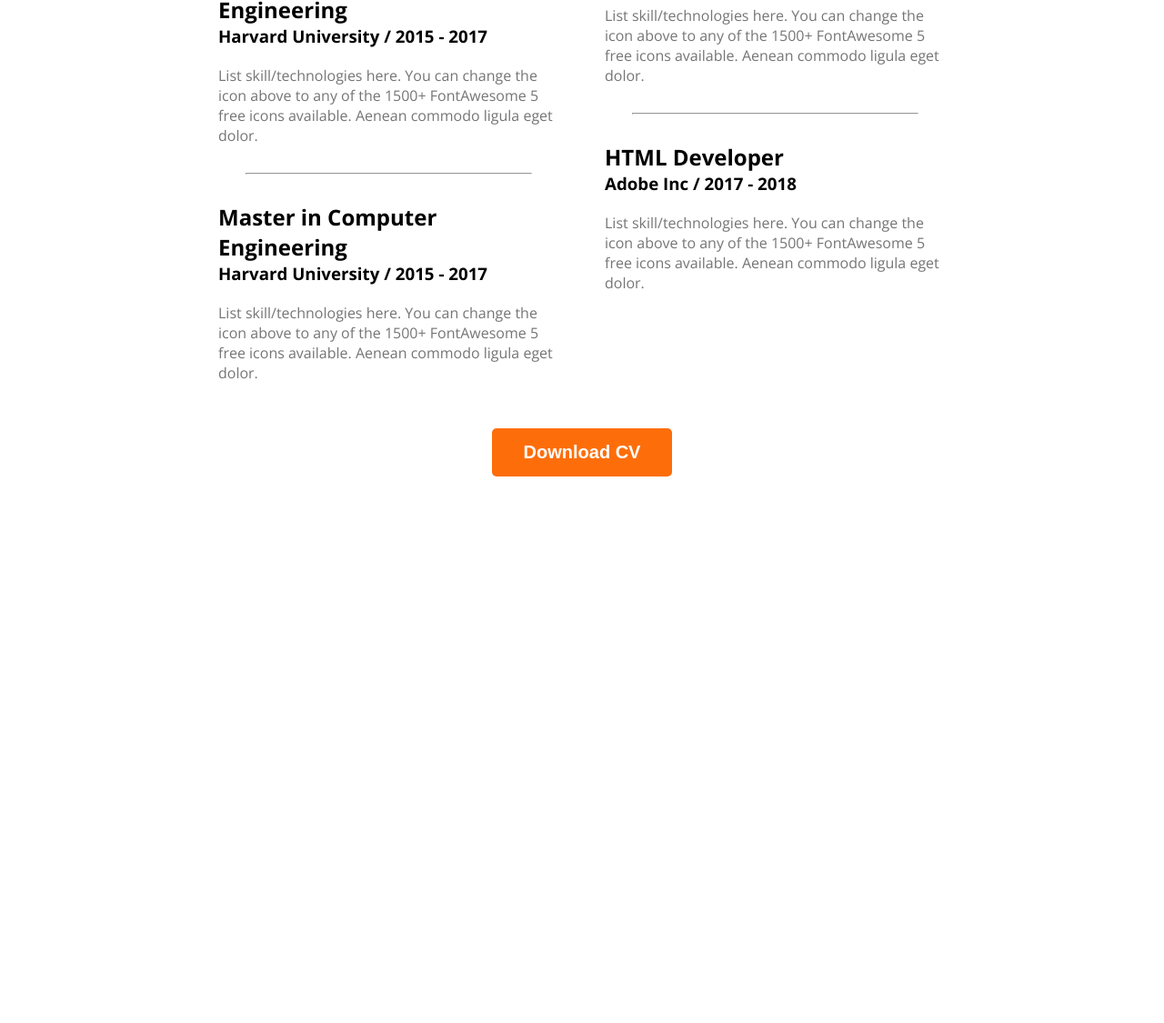
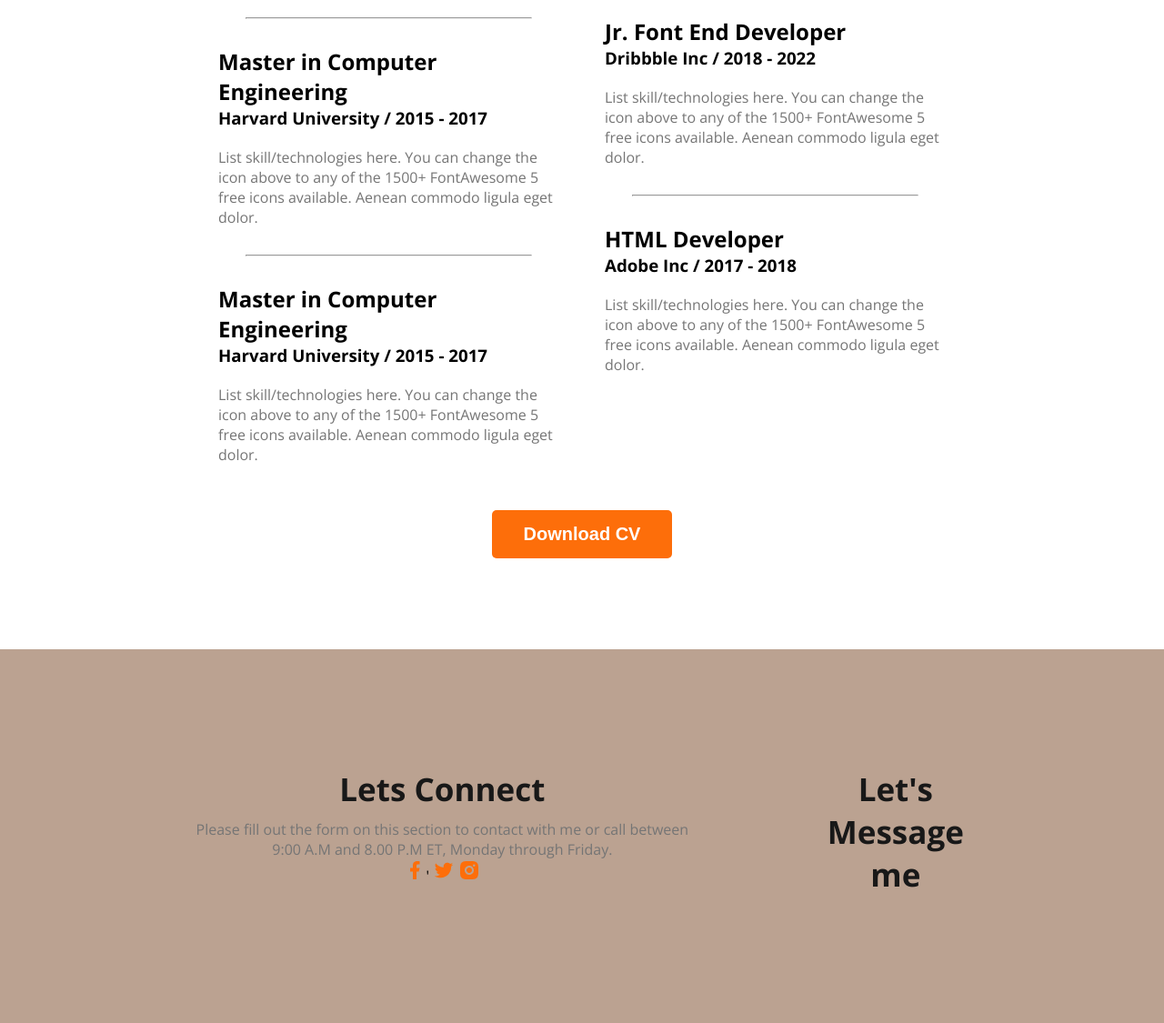
Before and after one commit to Fariha1865/Portfolio_Practice, a plain HTML site: page index.html in a window 1280 px wide. Shown: the part 2679-3804 px from the top of the page at 91% size. Before the commit the page ends 3223 px from the top, so only its background shows below. Drawn offline with nearby package versions, Linux system fonts and the light colour scheme.

Commit message:
Footer added

```diff
--- a/Styles/style.css
+++ b/Styles/style.css
@@ -203,9 +203,11 @@ main > section{
 }
 
 .resume_container{
+
+
     display: flex;
     gap: 50px;
-    margin: 0px 240px;
+    margin: 100px 240px 0px;
 }
 .resume_column_title{
     color: #474747;
@@ -232,6 +234,17 @@ main > section{
 
 .download_cv{
     margin-top: 50px;
-    margin-bottom: 20px;
     text-align: center;
 }
+
+.footer{
+    display: flex;
+    background: #bba291;
+    padding: 130px 200px;
+    margin-top: 100px;
+    gap:117px;
+}
+.social_links{
+    text-align: center;
+
+}
--- a/index.html
+++ b/index.html
@@ -180,5 +180,22 @@
     </div>
     </section>
     </main>
+
+
+    <footer class="footer">
+        <div class="footer_column">
+            <h3 class="section_title">Lets Connect</h3>
+            <p class="section_description">Please fill out the form on this section to contact with me or call between 9:00 A.M and 8.00 P.M ET, Monday through Friday.</p>
+
+            <div class="social_links">
+               <a href=""><img src="images/icons/facebook.png" alt=""></a>'
+               <a href=""><img src="images/icons/twitter.png" alt=""></a>
+               <a href=""><img src="images/icons/insta.png" alt=""></a>
+            </div>
+        </div>
+        <div class="footer_column">
+            <h3 class="section_title">Let's Message me</h3>
+        </div>
+    </footer>
 </body>
 </html>
```
